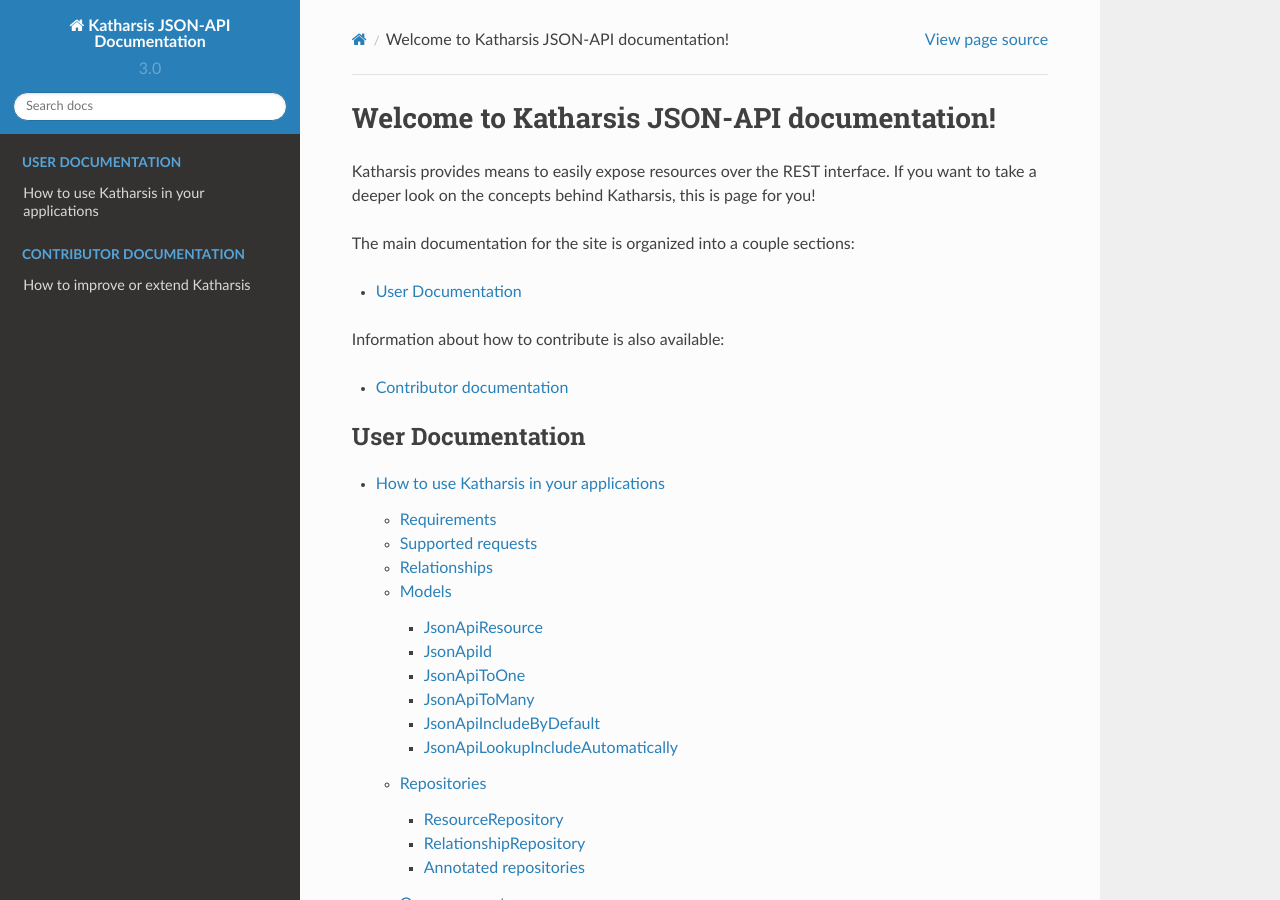
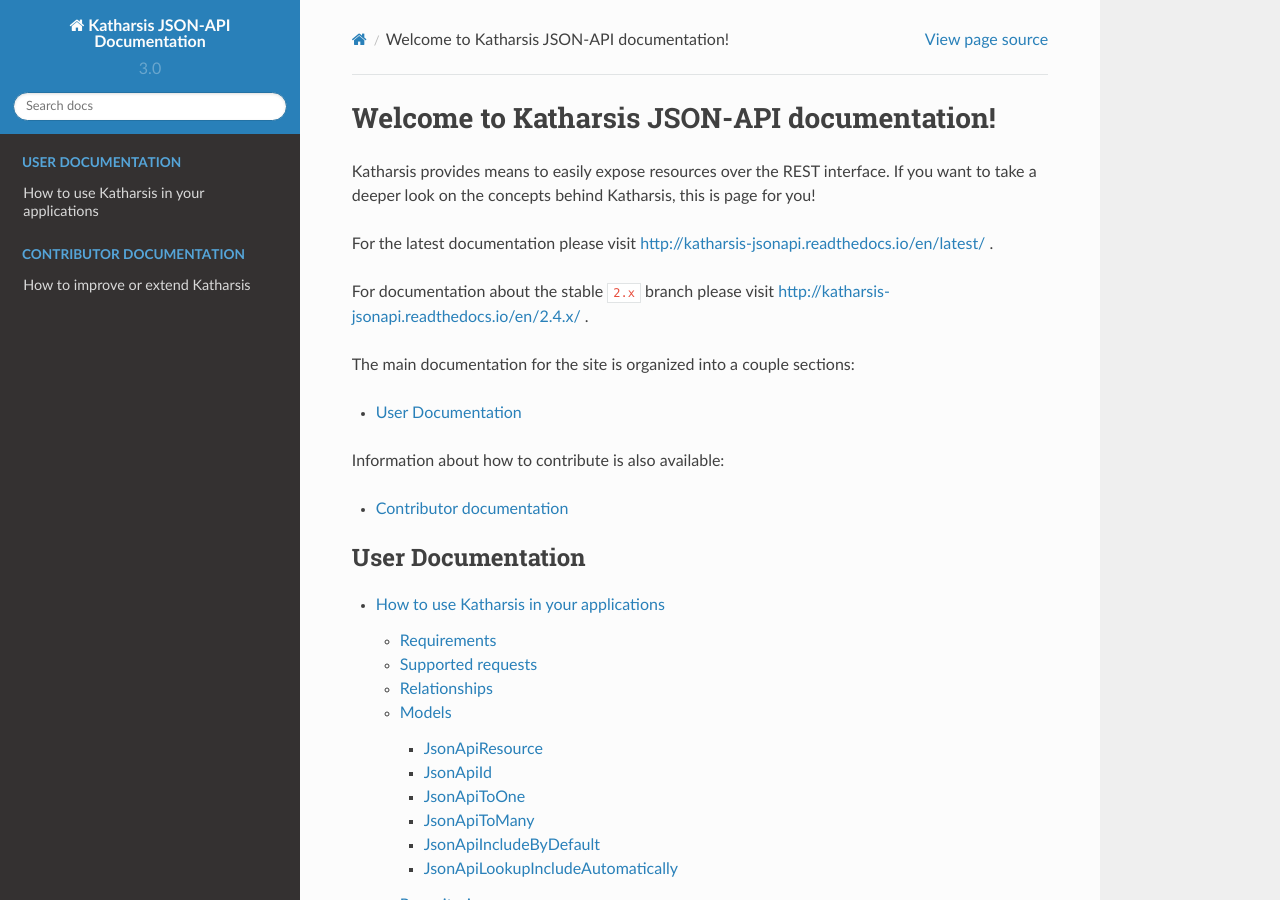
Before and after one commit to katharsis-project/katharsis-docs, a Sphinx documentation site: the page built from source/index.rst, in a window 1280 px wide and 900 px high. Built offline with Sphinx 7.4.7 and the Read the Docs theme 2.0.0, drawn with Linux system fonts in a browser that asks for light colours.

Commit message:
Added docs version links

```diff
--- a/source/index.rst
+++ b/source/index.rst
@@ -8,6 +8,10 @@
 
 Katharsis provides means to easily expose resources over the REST interface.
 If you want to take a deeper look on the concepts behind Katharsis, this is page for you!
+
+For the latest documentation please visit http://katharsis-jsonapi.readthedocs.io/en/latest/ .
+
+For documentation about the stable ``2.x`` branch please visit http://katharsis-jsonapi.readthedocs.io/en/2.4.x/ .
 
 The main documentation for the site is organized into a couple sections:
 
```
